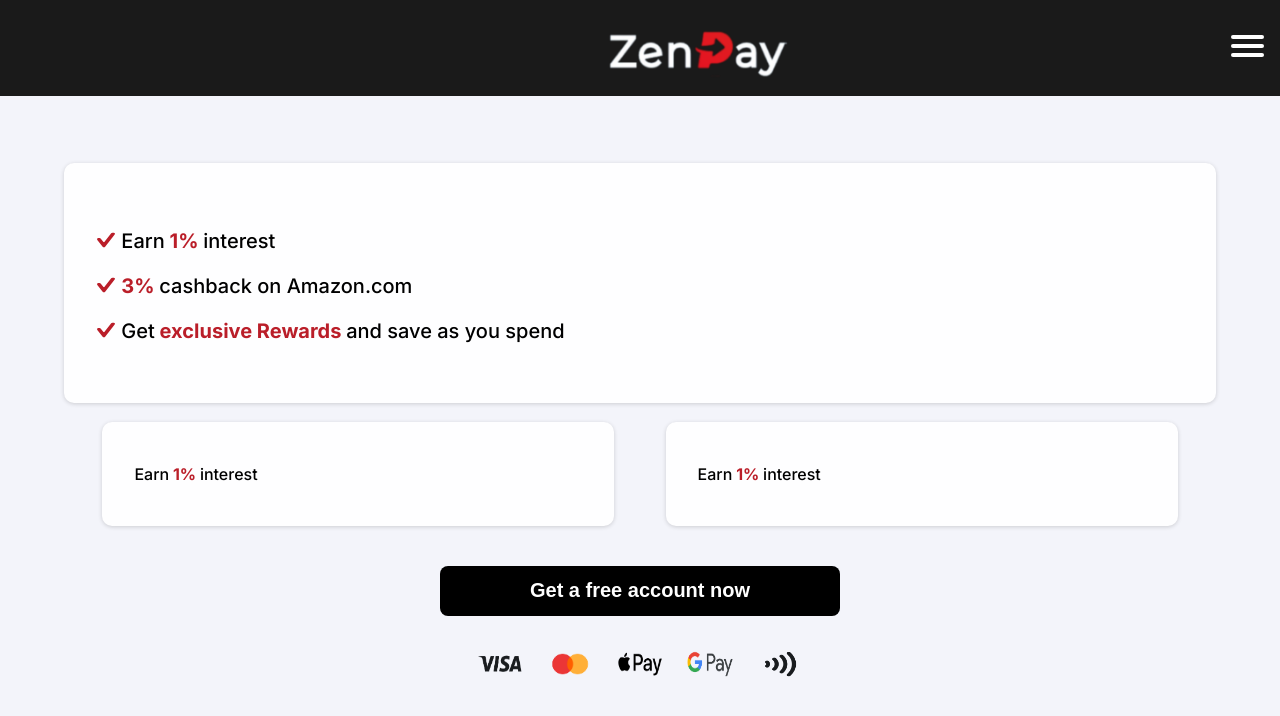
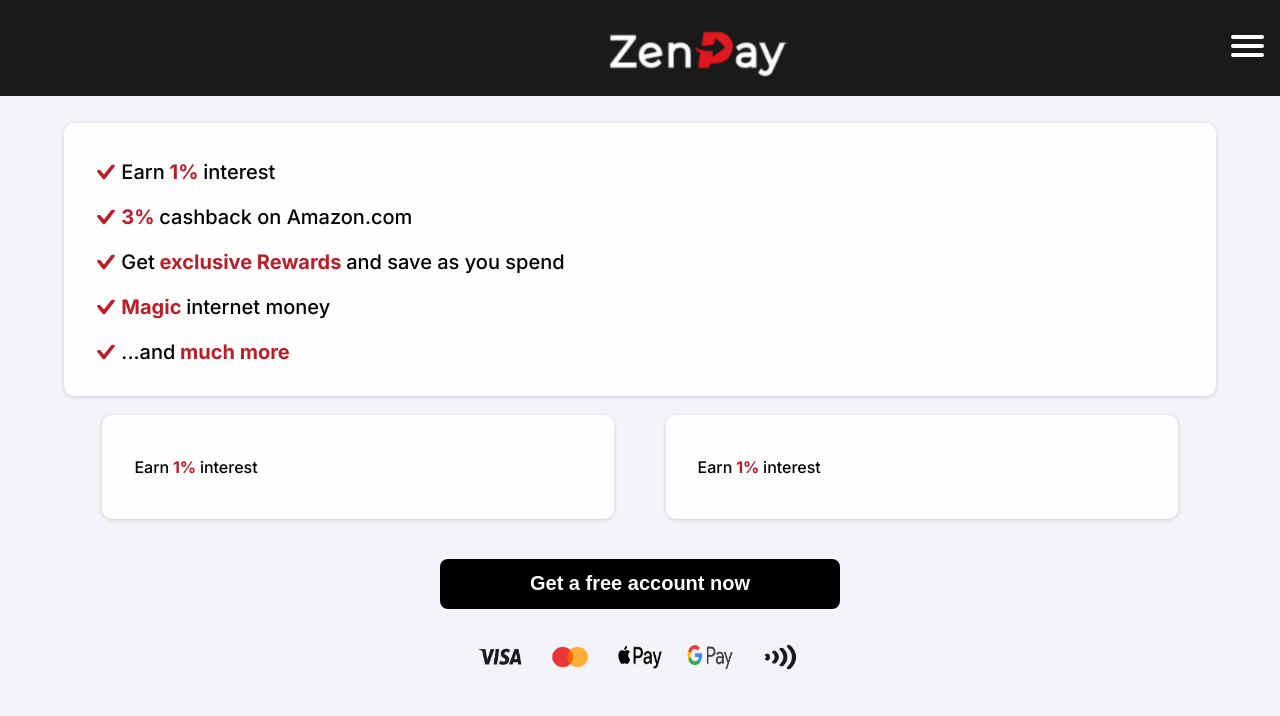
Before and after one commit to e-zetterberg/zen-pay, a Next.js app in the folder client/: page / in a window 1280 px wide. Shown: the top 716 px of the page. Built offline with nearby package versions, Linux system fonts and the light colour scheme; no server answers.

Commit message:
added 2 selling points, styled selling point container

```diff
--- a/client/app/page.jsx
+++ b/client/app/page.jsx
@@ -23,6 +23,8 @@ const Landingpage = async () => {
           <SellingPoint text="Earn" highlight=" 1% " moreText="interest" />
           <SellingPoint text="" highlight=" 3% " moreText="cashback on Amazon.com" />
           <SellingPoint text="Get" highlight=" exclusive Rewards " moreText="and save as you spend" />
+          <SellingPoint text="" highlight=" Magic " moreText="internet money" />
+          <SellingPoint text="...and" highlight=" much more " moreText="" />
         </div>
 
         <div className="two-squares">
--- a/client/styles/landingpage.css
+++ b/client/styles/landingpage.css
@@ -2,7 +2,7 @@
 .landingpage--main {
     gap: 1vh;
     height: 86vh;
-    padding-top: 7vh;
+    padding-top: 2vh;
 }
 
 .sp-highlight{
@@ -40,70 +40,23 @@
   .dashboard--card-ads {
     margin-top: 10vh;
     width: 90vw;
-    padding-top: 2vh;
-    height: 30vh;
     border-radius: 10px;
     box-shadow: rgba(0, 0, 0, 0.16) 0px 1px 4px;
     display: flex;
     flex-direction: column;
     justify-content: center;
     row-gap: 2vh;
-    padding: 0 2em;
+    padding: 2em 2em;
     align-items: flex-start;
     margin-top: 0.7em;
-    top: 5em;
     background-color: #fefeff;
 }
 
-  .dashboard--crypto {
-      width: 90vw;
-      height: 11vh;
-      border-radius: 10px;
-
-      display: flex;
-      justify-content: space-between;
-      padding: 0 2em;
-      align-items: center;
-      top: 5em;
-      background-color: #fefeff;
-  }
-
-  .dashboard--balance {
-      display: flex;
-      flex-direction: row;
-      justify-content: space-between;
-      align-items: center;
-      column-gap: 0.5em;
-
-  }
-
-  .dashboard--add-funds {
-      border-radius: 50%;
-      font-size: 3em;
-      border-width: 1px;
-      height: 50px;
-      width: 50px;
-      background-color: #ba1e29;
-      display: flex;
-      justify-content: center;
-      align-items: center;
-      align-self: center;
-      line-height: 0;
-      font-size: 27px;
-      color: #ffffff;
-      box-shadow: rgba(0, 0, 0, 0.16) 0px 1px 4px;
-      border: none;
-  }
 
   .dashboard--amount {
       font-size: 20px;
       font-family: 'Inter';
       font-weight: 500;
-  }
-
-  .dashboard--currency {
-      font-size: 20px;
-      font-family: 'Inter';
   }
 
   .dashboard--current-balance-text {
```
Also changed, not shown: client/public/aboutpic.png (deleted), 1 other file (tests, documents, lock files or other folders).
